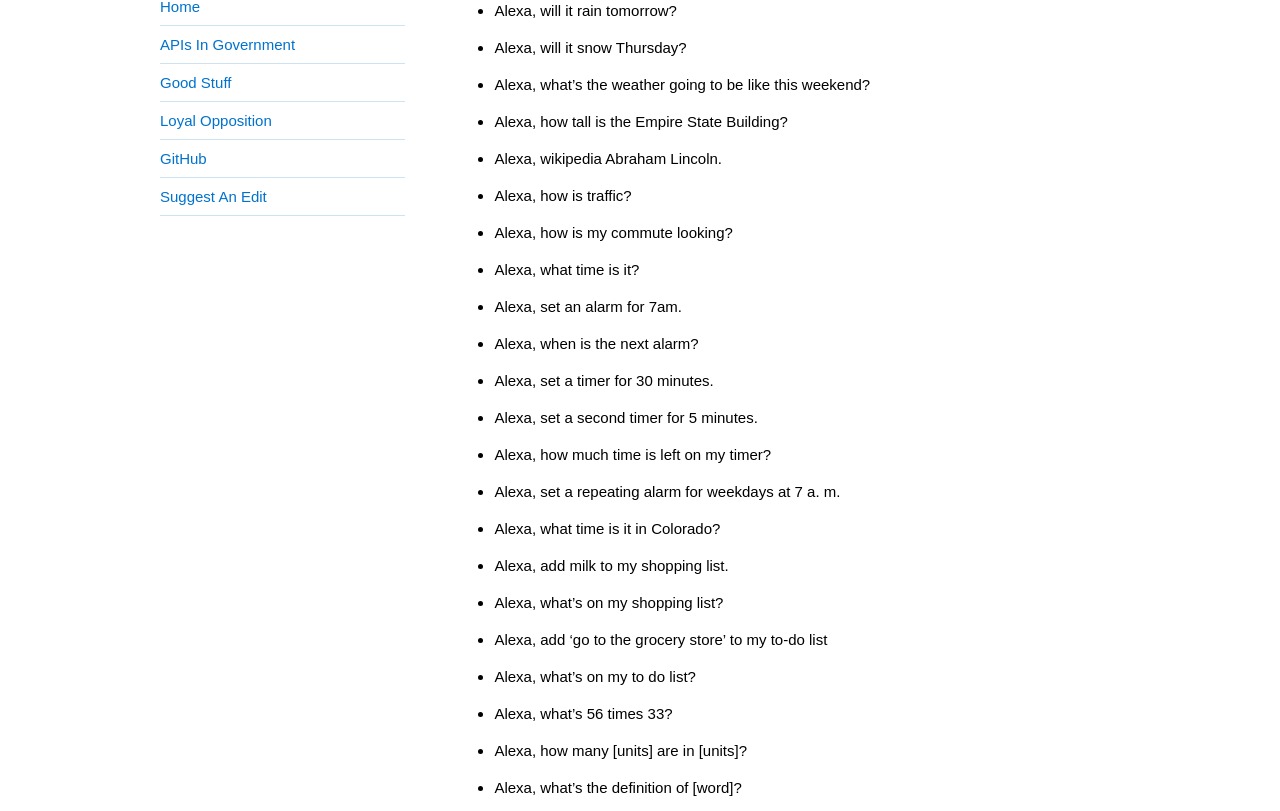
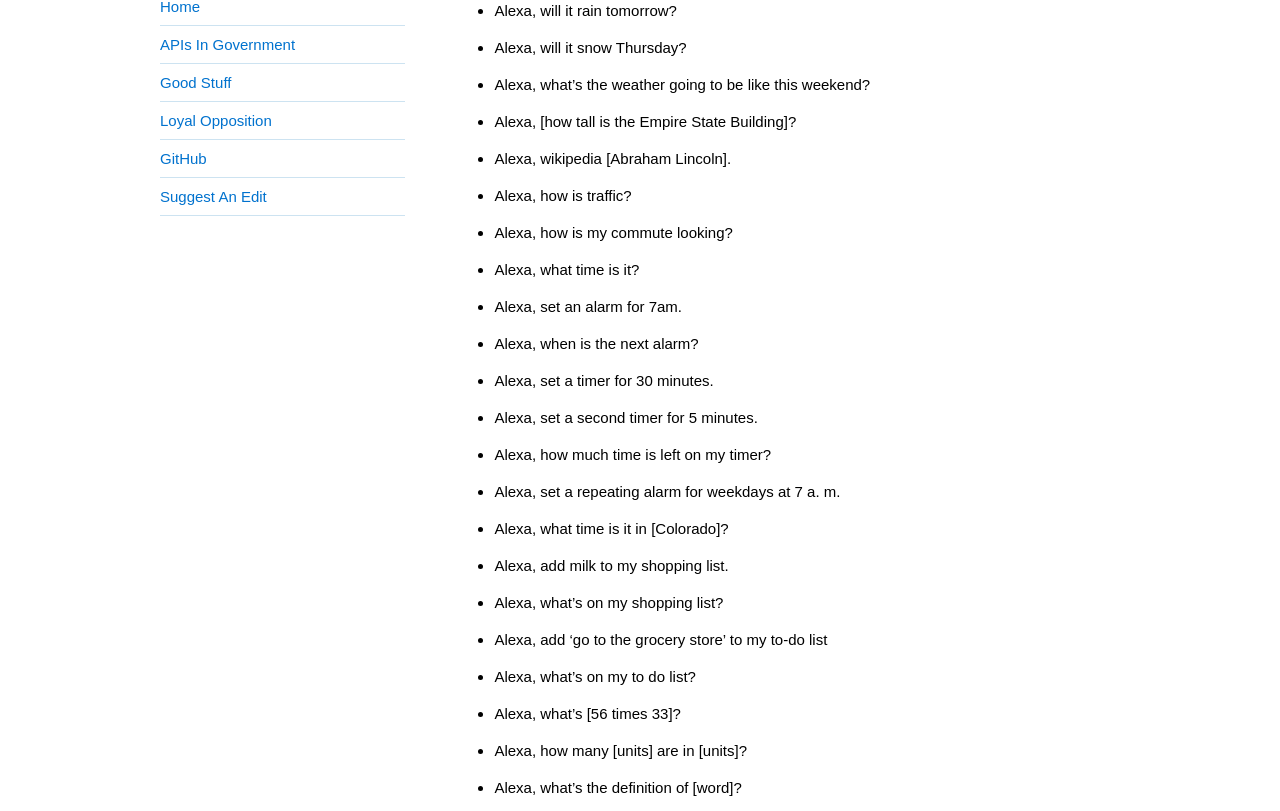
Before and after one commit to gbinal/gbinal.github.com, a Jekyll site: the page built from pages/smart-speaker.md, in a window 1280 px wide and 1400 px high, scrolled down 935 px. Shown: the part 147-958 px from the top of the window. Built offline with Jekyll 4.4.1, drawn with Linux system fonts in a browser that asks for light colours; some of the changed text lies outside the part shown.

Commit message:
some updates

```diff
--- a/pages/smart-speaker.md
+++ b/pages/smart-speaker.md
@@ -33,8 +33,8 @@ These are some examples of commands I find useful so far:
 * Alexa, will it rain tomorrow?
 * Alexa, will it snow Thursday?
 * Alexa, what's the weather going to be like this weekend?
-* Alexa, how tall is the Empire State Building?
-* Alexa, wikipedia Abraham Lincoln.
+* Alexa, [how tall is the Empire State Building]?
+* Alexa, wikipedia [Abraham Lincoln].
 * Alexa, how is traffic?
 * Alexa, how is my commute looking?
 * Alexa, what time is it?
@@ -44,12 +44,12 @@ These are some examples of commands I find useful so far:
 * Alexa, set a second timer for 5 minutes.
 * Alexa, how much time is left on my timer?
 * Alexa, set a repeating alarm for weekdays at 7 a.  m.
-* Alexa, what time is it in Colorado?
+* Alexa, what time is it in [Colorado]?
 * Alexa, add milk to my shopping list.
 * Alexa, what’s on my shopping list?
 * Alexa, add 'go to the grocery store' to my to-do list
 * Alexa, what’s on my to do list?
-* Alexa, what's 56 times 33?
+* Alexa, what's [56 times 33]?
 * Alexa, how many [units] are in [units]?
 * Alexa, what's the definition of [word]?
 * Alexa, how do you spell [word]?
```
Also changed, not shown: other parts of pages/smart-speaker.md (+4 -1 lines).
